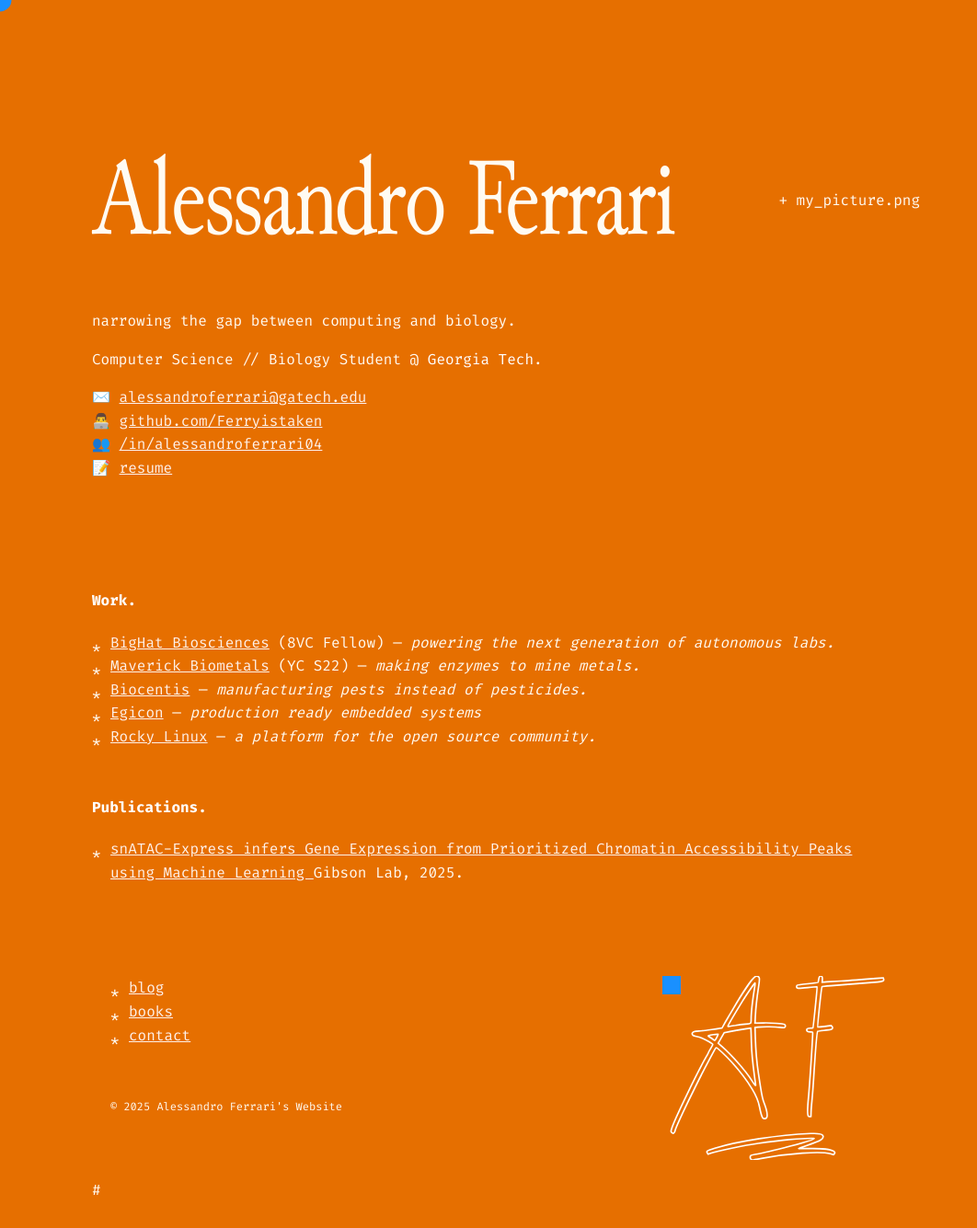
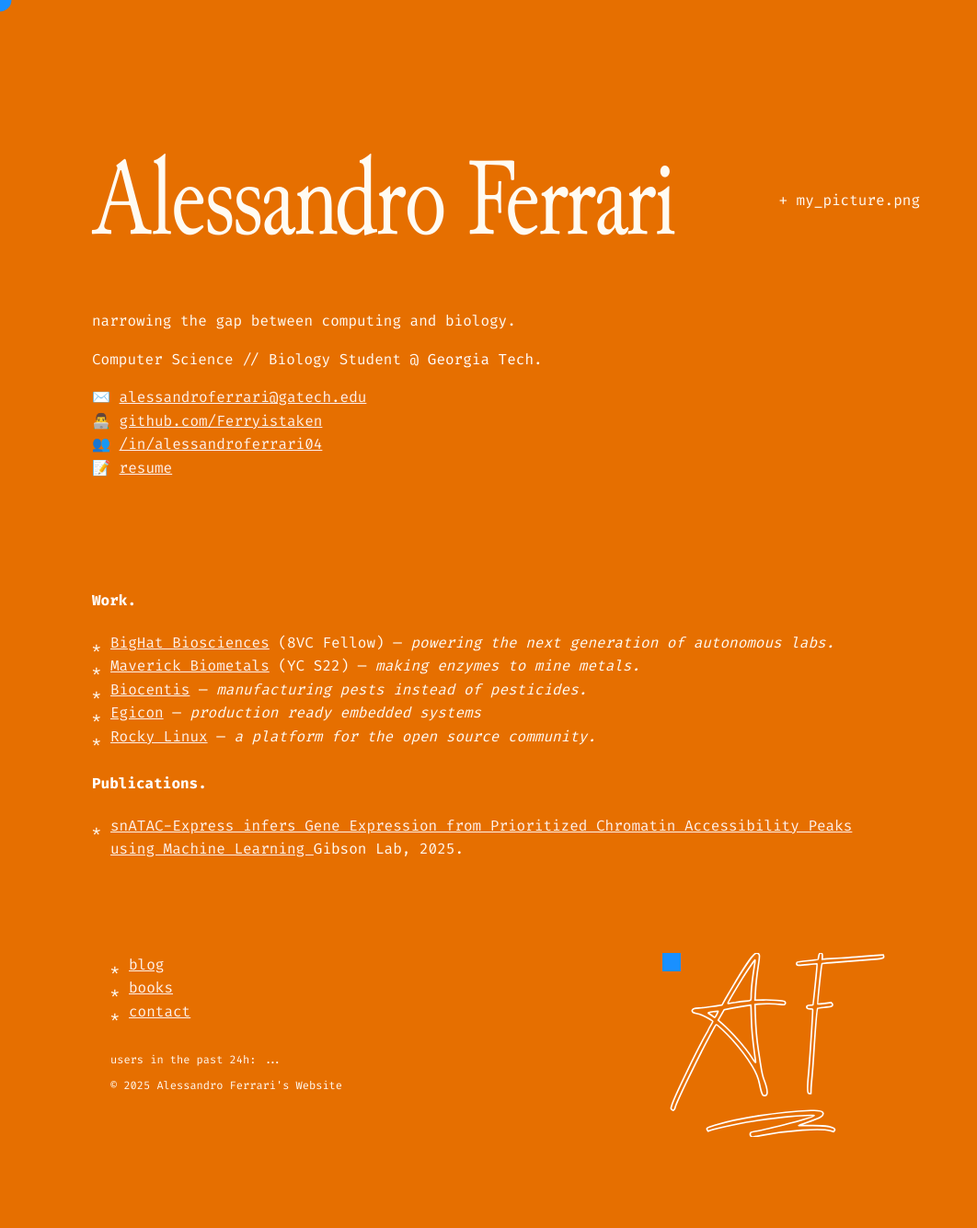
Before and after one commit to Ferryistaken/website, a Jekyll site: the page built from index.md, in a window 1280 px wide. Shown: the whole page at 92% size, without its empty margins (0-1062 px from the left). Built offline with Jekyll 4.4.1, drawn with Linux system fonts in a browser that asks for light colours; some web fonts are replaced; after the commit the page ends 1284 px from its top, so only the background shows below that.

Commit message:
added visit counter

```diff
--- a/Gemfile
+++ b/Gemfile
@@ -9,6 +9,9 @@ source "https://rubygems.org"
 # This will help ensure the proper Jekyll version is running.
 # Happy Jekylling!
 gem "jekyll", "~> 4.3.2"
+gem 'csv'     # required now on Ruby 3.4+
+gem 'logger'  # optional, silences the Ruby 3.5 deprecation warning
+gem 'base64'
 
 # This is the default theme for new Jekyll sites. You may change this to anything you like.
 
@@ -22,7 +25,6 @@ group :jekyll_plugins do
   gem 'jekyll-sitemap'
   gem 'jekyll-compose'
   gem 'jekyll-postfiles'
-  gem 'jekyll-sass-converter'
   gem 'jekyll-toc'
   gem 'jekyll-seo-tag'
   gem 'jekyll-twitter-plugin'
--- a/_includes/page-view-counter.html
+++ b/_includes/page-view-counter.html
@@ -1,4 +1,4 @@
-<div id="page-view-counter">users in the past 24h: …</div>
+<span id="page-view-counter">users in the past 24h: ...</span>
 <script>
   var t = setInterval(function () {
     if (window.goatcounter && window.goatcounter.get_data) {
--- a/_layouts/new.html
+++ b/_layouts/new.html
@@ -332,7 +332,6 @@
       </li>
     </ul>
     <br>
-    <br>
     <div style="color: white;">
       <b>Publications.</b>
     </div>
@@ -346,21 +345,17 @@
     <div class="container">
   <div class="links">
     <ul>
-          <li>
-            <a href="/blog">blog</a>
-          </li>
-          <li>
-            <a href="https://books.alessandroferrari.live">books</a>
-          </li>
-          <li>
-            <a href="https://contact.alessandroferrari.live">contact</a>
-          </li>
+      <li><a href="/blog">blog</a></li>
+      <li><a href="https://books.alessandroferrari.live">books</a></li>
+      <li><a href="https://contact.alessandroferrari.live">contact</a></li>
       <!-- <li> <a href="{{ '/inbox' }}">inbox</a> </li> -->
     </ul>
+
     <br>
-        <br>
-        <span id="copyright">© {{ "now" | date: "%Y" }} {{ site.title }}</span>
+
+    <span id="copyright">{% include page-view-counter.html %} <br> © {{ "now" | date: "%Y" }} {{ site.title }}</span>
   </div>
+
       <div class="signature">
         <svg xmlns="http://www.w3.org/2000/svg" viewBox="0 0 281 243">
           <path id="path1" fill="none" stroke="white" stroke-width="2" d="M 105.59,242.07
@@ -497,6 +492,7 @@
              182.77,185.80 181.79,185.52 181.34,185.07 Z" />
         </svg>
         <button id="button-signature"></button>
+      </div>
 </div>
     </div>
 
@@ -659,6 +655,8 @@ document.addEventListener('DOMContentLoaded', decryptionEffect);
           }
       }
   </script>
+<!--
+
 #   <script>
 #   document.addEventListener("DOMContentLoaded", function() {
 #   const fileContents = {
@@ -719,4 +717,5 @@ document.addEventListener('DOMContentLoaded', decryptionEffect);
 #   showNextCommand();
 # });
 # </script>
+---->
 </html>
--- a/_layouts/post.html
+++ b/_layouts/post.html
@@ -203,7 +203,7 @@
 
   <!-- Header nav -->
   <div class="page-links">
-    <a href="{{ site.url }}">Home</a> | <a href="{{ site.url }}/blog">Blog</a> | <a href="{{ site.url }}/about">About</a> | <a href="{{ site.url }}/contact">Contact</a> | © {{ "now" | date: "%Y" }} {{ site.title }}
+      <a href="{{ site.url }}">Home</a> | <a href="{{ site.url }}/blog">Blog</a> | <a href="{{ site.url }}/about">About</a> | <a href="{{ site.url }}/contact">Contact</a> | © {{ "now" | date: "%Y" }} {{ site.title }} | {% include page-view-counter.html %}
   </div>
 
   <!-- Main content -->
--- a/_sass/klise/_custom.scss
+++ b/_sass/klise/_custom.scss
@@ -29,25 +29,6 @@ body[data-theme="dark"] {
     }
 }
 
-#page-view-counter {
-    position: fixed;
-    bottom: 1rem;
-    right: 1rem;
-    padding: 0.25rem 0.5rem;
-    background-color: $white;
-    border: 1px solid $light;
-    color: $text-base-color;
-    font-size: $small-font-size;
-    border-radius: 4px;
-    z-index: 1000;
-}
-
-body[data-theme="dark"] #page-view-counter {
-    background-color: $dark-black;
-    border-color: $dark-light;
-    color: $dark-white;
-}
-
 @media screen and (max-width: 768px) {
     .social-links {
         flex-direction: column;
```
Also changed, not shown: 1 other file. Lines whose indentation alone changed are shown as unchanged.
